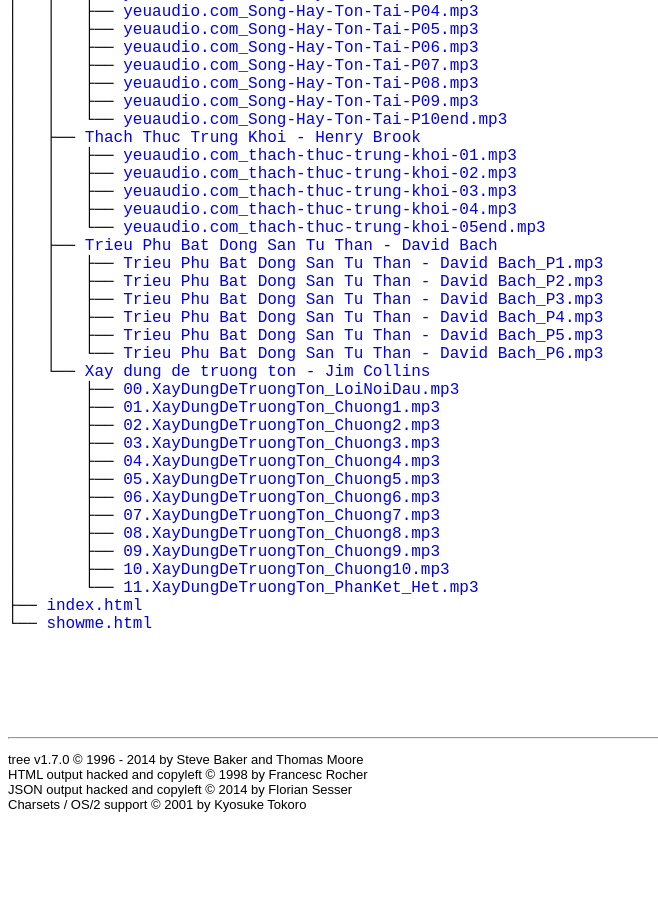
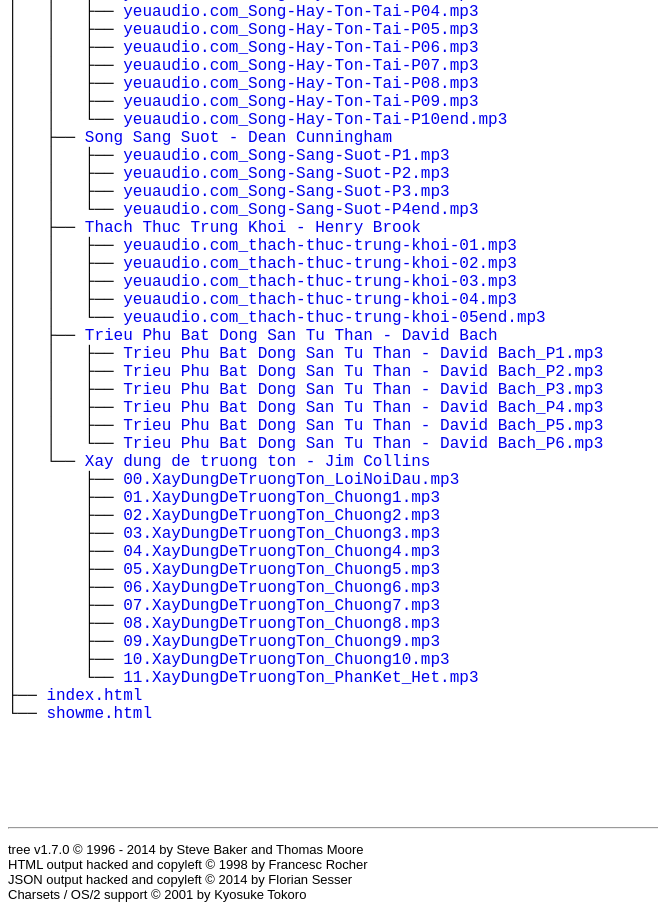
Before and after one commit to neo2271/cdn33, a plain HTML site: page showme.html in a window 1280 px wide. Shown: the part 6179-7094 px from the top of the page, without its empty margins (0-658 px from the left). Before the commit the page ends 7004 px from the top, so only its background shows below. Drawn offline with Linux system fonts and the light colour scheme.

Commit message:
Add audio_books/Song Sang Suot - Dean Cunningham

```diff
--- a/showme.html
+++ b/showme.html
@@ -374,6 +374,11 @@
 	│   │   ├── <a href="./audio_books/Song%20Hay%20Ton%20Tai%20-%20John%20Penberthy/yeuaudio.com_Song-Hay-Ton-Tai-P08.mp3">yeuaudio.com_Song-Hay-Ton-Tai-P08.mp3</a><br>
 	│   │   ├── <a href="./audio_books/Song%20Hay%20Ton%20Tai%20-%20John%20Penberthy/yeuaudio.com_Song-Hay-Ton-Tai-P09.mp3">yeuaudio.com_Song-Hay-Ton-Tai-P09.mp3</a><br>
 	│   │   └── <a href="./audio_books/Song%20Hay%20Ton%20Tai%20-%20John%20Penberthy/yeuaudio.com_Song-Hay-Ton-Tai-P10end.mp3">yeuaudio.com_Song-Hay-Ton-Tai-P10end.mp3</a><br>
+	│   ├── <a href="./audio_books/Song%20Sang%20Suot%20-%20Dean%20Cunningham/">Song Sang Suot - Dean Cunningham</a><br>
+	│   │   ├── <a href="./audio_books/Song%20Sang%20Suot%20-%20Dean%20Cunningham/yeuaudio.com_Song-Sang-Suot-P1.mp3">yeuaudio.com_Song-Sang-Suot-P1.mp3</a><br>
+	│   │   ├── <a href="./audio_books/Song%20Sang%20Suot%20-%20Dean%20Cunningham/yeuaudio.com_Song-Sang-Suot-P2.mp3">yeuaudio.com_Song-Sang-Suot-P2.mp3</a><br>
+	│   │   ├── <a href="./audio_books/Song%20Sang%20Suot%20-%20Dean%20Cunningham/yeuaudio.com_Song-Sang-Suot-P3.mp3">yeuaudio.com_Song-Sang-Suot-P3.mp3</a><br>
+	│   │   └── <a href="./audio_books/Song%20Sang%20Suot%20-%20Dean%20Cunningham/yeuaudio.com_Song-Sang-Suot-P4end.mp3">yeuaudio.com_Song-Sang-Suot-P4end.mp3</a><br>
 	│   ├── <a href="./audio_books/Thach%20Thuc%20Trung%20Khoi%20-%20Henry%20Brook/">Thach Thuc Trung Khoi - Henry Brook</a><br>
 	│   │   ├── <a href="./audio_books/Thach%20Thuc%20Trung%20Khoi%20-%20Henry%20Brook/yeuaudio.com_thach-thuc-trung-khoi-01.mp3">yeuaudio.com_thach-thuc-trung-khoi-01.mp3</a><br>
 	│   │   ├── <a href="./audio_books/Thach%20Thuc%20Trung%20Khoi%20-%20Henry%20Brook/yeuaudio.com_thach-thuc-trung-khoi-02.mp3">yeuaudio.com_thach-thuc-trung-khoi-02.mp3</a><br>
```
Also changed, not shown: 4 other files.
